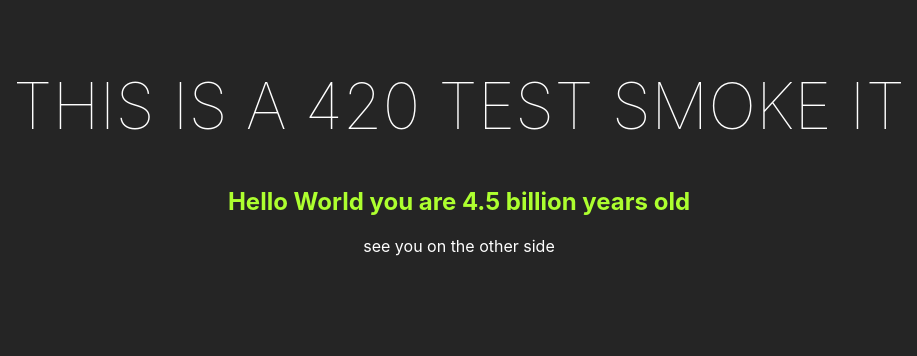
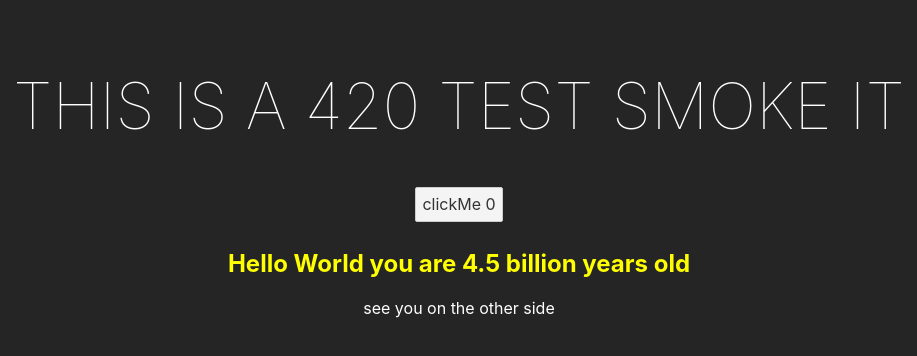
Before and after one commit to b1mind/svelte-basic, a Svelte app: page / in a window 1280 px wide. Shown: the top 356 px of the page, without its empty margins (181-1098 px from the left). Built offline with nearby package versions, Linux system fonts and the light colour scheme.

Commit message:
🙄css vars random changes

```diff
--- a/public/global.css
+++ b/public/global.css
@@ -1,3 +1,8 @@
+:root {
+  --clr: purple;
+  --clrAlt: yellow;
+}
+
 html,
 body {
   position: relative;
--- a/public/index.html
+++ b/public/index.html
@@ -7,7 +7,7 @@
 	<title>Svelte app</title>
 
 	<link rel='icon' type='image/png' href='favicon.png'>
-	<link rel='stylesheet' href='global.css'>
+  <link rel='stylesheet' href='global.css'>
 	<link rel='stylesheet' href='build/bundle.css'>
 
 	<script defer src='build/bundle.js'></script>
--- a/src/App.svelte
+++ b/src/App.svelte
@@ -4,41 +4,41 @@
   export let age
 
   let val = 420
+  let count = 0
 </script>
 
 <main>
   <h1>This is a {val} test smoke it</h1>
+  <button on:click={() => count++}>clickMe {count}</button>
 
   {#if userName}
     <h2>Hello {userName} you are {age} years old</h2>
   {:else}
-    <h2>Hello nerd</h2>
+    <h2>Hello Nerd</h2>
   {/if}
 
   <aside>
     <p>see you on the other side</p>
-    <Pug />
+    <Pug {count} />
   </aside>
 </main>
 
 <style lang="scss">
-  // todo add some style
-
   main {
+    max-width: 320px;
     margin: 0 auto;
     padding: 1em;
     text-align: center;
-    max-width: 240px;
 
     h2 {
-      color: skyblue;
+      color: var(--clr);
       font-weight: 700;
     }
 
     @media (min-width: 640px) {
       max-width: none;
       h2 {
-        color: greenyellow;
+        color: var(--clrAlt);
       }
     }
   }
--- a/src/Pug.svelte
+++ b/src/Pug.svelte
@@ -1,21 +1,20 @@
 <script>
   let yourName
-  let yourAge = 38
+  export let count = 0
 </script>
 
-<!--  -->
+<!-- prettier-ignore -->
 <template lang="pug">
   .greeting
     slot
     p This is a test of the pug system
     +if ("yourName")
-      h1 Hello {yourName} you are {yourAge} years old.
+      h1 Hello {yourName} you clicked {count} {count <= 1 ? 'time' : 'times'}
       +else
         h1 enter name
 
     input(
       type="text"
-      name="name"
       bind:value="{yourName}"
       )
 
@@ -25,7 +24,7 @@
   .greeting {
     color: #d0d0d0;
     h1 {
-      color: skyblue;
+      color: var(--clr);
     }
   }
 </style>
```
Also changed, not shown: 1 other file (tests, documents, lock files or other folders).
